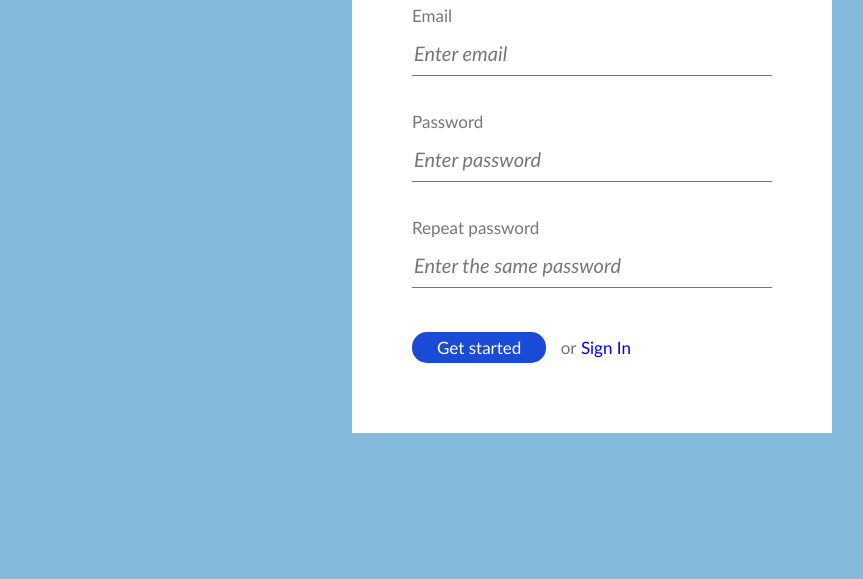
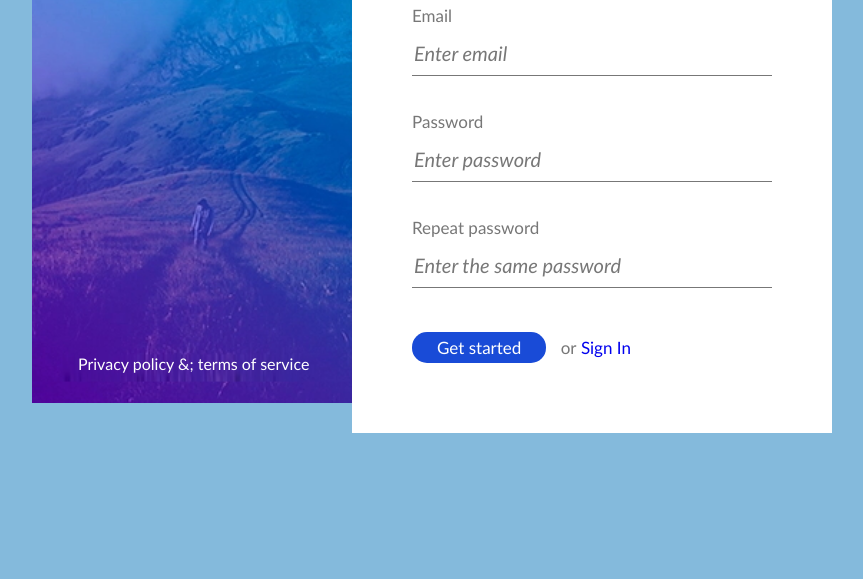
Before and after one commit to brokenfingers/6-sign-up, a website: page index.html in a window 1280 px wide. Shown: the part 221-800 px from the top of the page, without its empty margins (208-1071 px from the left). Drawn offline with Linux system fonts and the light colour scheme.

Commit message:
left column auto high

```diff
--- a/css/main.css
+++ b/css/main.css
@@ -6,7 +6,8 @@ body *{
     font-family: 'Gill Sans', 'Gill Sans MT', Calibri, 'Trebuchet MS', sans-serif;
 }
 .container {
-
+    position: relative;
+    display: inline-block;
 
 }
 
@@ -23,7 +24,7 @@ main {
 }
 
 .left-column{
-    margin-top: 20px;
+    /* margin-top: 20px; */
     padding: 40px;
     width: 40%;
     float: left;
@@ -35,7 +36,18 @@ main {
 
     /* height: 450px; */
 
+    position:absolute;
+    left: 0;
+    top:30px;
+    bottom: 30px;
+
     color: #ffffff;
+}
+
+.bottom-links {
+    position: absolute;
+    left: 46px;
+    bottom: 30px;
 }
 
 .main-title {
@@ -70,9 +82,9 @@ main {
 
     padding: 60px;
     width: 60%;
-    float: left;
+    float: right;
     background-color: #fff;
-    position: relative;
+
 }
 
 .close {
```
